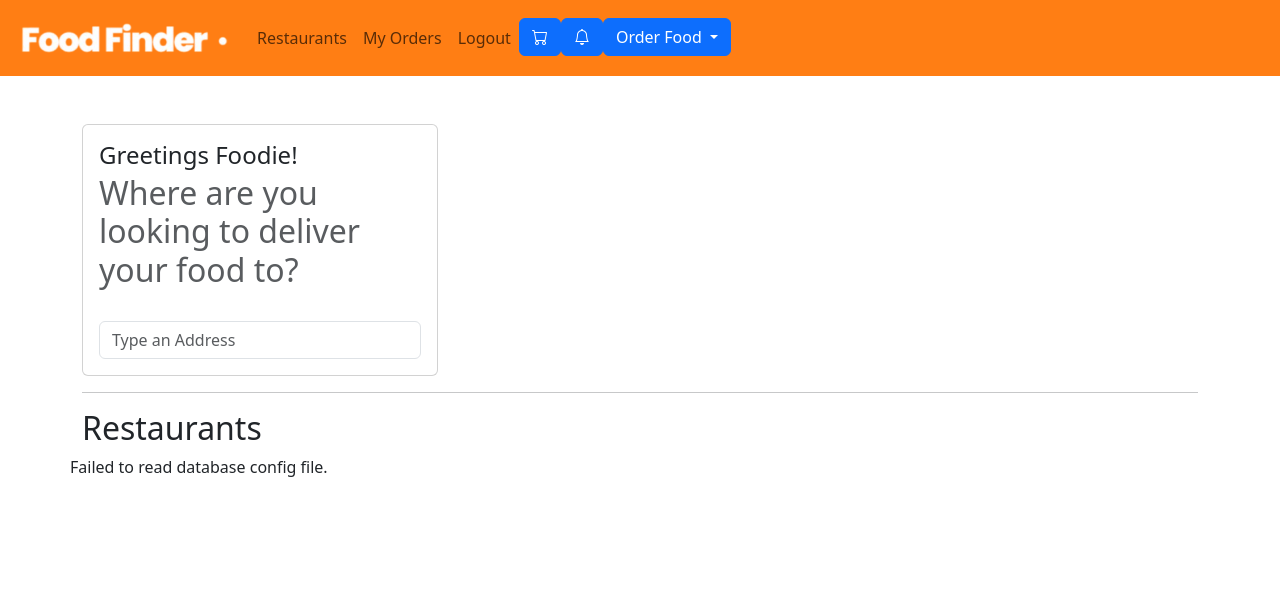
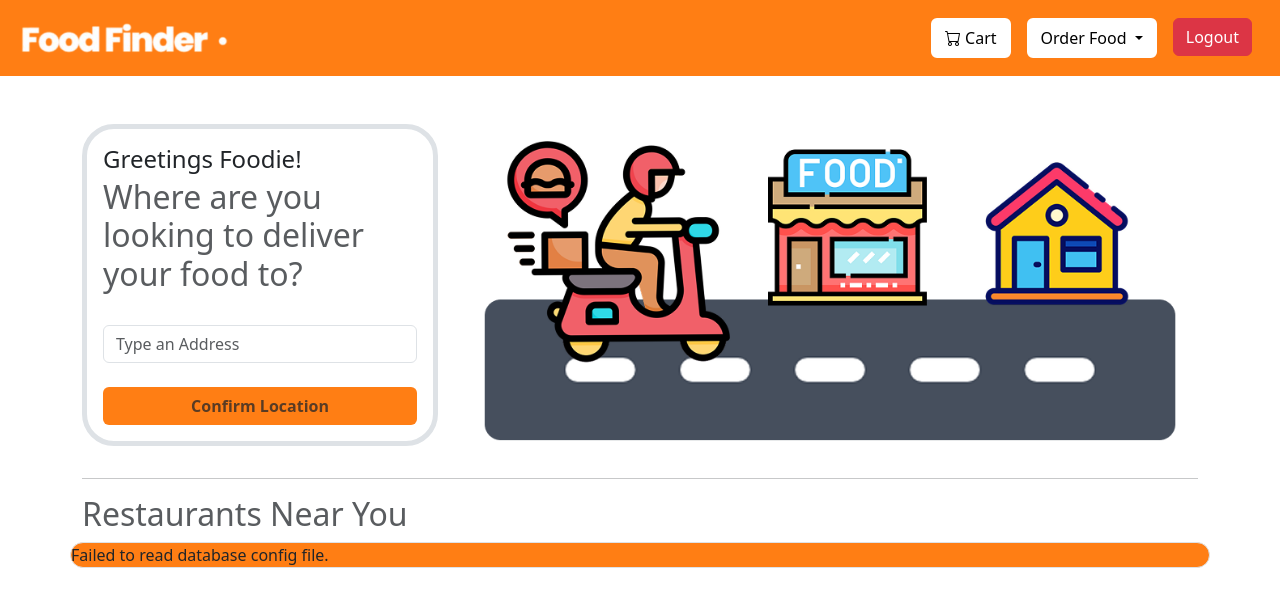
Before and after one commit to Kaijun6555/web-project, a PHP site: page / in a window 1280 px wide. Shown: the top 607 px of the page. Run offline with PHP 8.4, Linux system fonts and the light colour scheme; the visitor is signed in with stand-in values (Sample User, id 1); some libraries are stand-ins or nearby versions.

Commit message:
Fix index UI, Navbar UI, and fixed cart issue

```diff
--- a/public/css/main.css
+++ b/public/css/main.css
@@ -1,29 +1,52 @@
-.background-orange{
+.background-orange {
     background-color: #FF7E14;
 }
 
-
-#user_role_dropdown{
-    color:white;
+.btn.background-orange:hover {
+    background-color: #CB6818 !important;
+    border-color: #CB6818 !important;
 }
 
-#map{
+.border-orange {
+    border: 10px solid #FF7E14 !important;
+}
+
+.navbar-button {
+    background-color: white;
+    border: 2px solid white;
+    color: white;
+}
+
+.navbar-button:hover{
+    background-color: #C3C3C3;
+    border: 2px solid white;
+    color: white;
+}
+
+#user_role_dropdown {
+    color: white;
+}
+
+#map {
     width: 100%;
-    height:50vw;
+    height: 50vw;
 }
 
 /* Progress Bar */
 .progress {
     height: 10px;
 }
+
 .progress-bar {
     transition: width 0.5s ease-in-out;
 }
+
 .step {
     text-align: center;
     font-size: 14px;
     font-weight: bold;
 }
+
 .step-circle {
     width: 15px;
     height: 15px;
@@ -32,6 +55,12 @@
     display: inline-block;
     margin-bottom: 5px;
 }
+
 .step-circle.active {
     background-color: red;
 }
+
+.restaurant:hover{
+    background-color: #E2E2E2;
+    transition: all 1s ease;
+}
--- a/public/inc/nav.inc.php
+++ b/public/inc/nav.inc.php
@@ -16,54 +16,42 @@ if ($_SERVER["REQUEST_METHOD"] == "POST" && isset($_POST["remove_id"])) {
 }
 ?>
 
-<nav class="background-orange navbar navbar-expand-sm">
+<nav class="background-orange navbar navbar-expand-sm sticky-top">
     <div class="container-fluid">
         <a class="navbar-brand" href="/">
-            <img src="/static/logo.png" alt="FoodFindr" width="221" height="50" />
+            <img src="/static/logo.png" alt="FoodFinder" width="221" height="50" />
         </a>
         <button class="navbar-toggler" type="button" data-bs-toggle="collapse" data-bs-target="#navbarSupportedContent"
             aria-controls="navbarSupportedContent" aria-expanded="false" aria-label="Toggle navigation">
             <span class="navbar-toggler-icon"></span>
         </button>
         <div class="collapse navbar-collapse" id="navbarSupportedContent">
-            <ul class="navbar-nav me-auto mb-2 mb-lg-0">
+            <ul class="navbar-nav ms-auto mb-2 mb-lg-0">
 
-                <li class="nav-item">
-                    <a class="nav-link" href="/user/restaurants.php">Restaurants</a>
-                </li>
-
-
-                <?php if (!empty($_SESSION['user_id'])): ?>
-                    <li class="nav-item">
-                        <a class="nav-link" href="/user/user_orders.php">My Orders</a>
-                    </li>
-                    <li class="nav-item">
-                        <a class="nav-link" href="/logout.php">Logout</a>
-                    </li>
-                <?php else: ?>
-                    <li class="nav-item">
-                        <a class="nav-link" href="/user/login.php">Login</a>
-                    </li>
-                    <li class="nav-item">
-                        <a class="nav-link" href="/user/register.php">Register</a>
-                    </li>
-                    <li class="nav-item">
-                        <a class="nav-link" href="/restaurant/restaurant_login.php">Merchant Centre</a>
+                <?php if (empty($_SESSION['user_id'])): ?>
+                    <li class="nav-item me-3">
+                        <button class="btn navbar-button">
+                            <a class="text-black text-decoration-none" href="/restaurant/restaurant_login.php">
+                                Merchant Centre</a>
+                        </button>
                     </li>
                 <?php endif; ?>
 
-                <li class="nav-item">
-                    <button class="btn btn-primary" data-bs-toggle="offcanvas" data-bs-target="#cart">
-                        <i class="bi bi-cart"></i>
+                <li class="nav-item me-3">
+                    <button class="btn navbar-button" data-bs-toggle="offcanvas" data-bs-target="#cart">
+                        <a class="text-black text-decoration-none">
+                            <i class="bi bi-cart"></i>&nbsp;Cart
+                        </a>
                     </button>
                 </li>
 
-                <li class="nav-item">
-                    <button class="btn btn-primary"><i class="bi bi-bell"></i></button>
-                </li>
+                <?php if (!empty($_SESSION['user_id'])): ?>
+                    <!-- <li class="nav-item">
+                        <a class="nav-link" href="/user/user_orders.php">My Orders</a>
+                    </li> -->
 
-                <li class="nav-item dropdown">
-                    <button class="btn btn-primary dropdown-toggle" id="user_role_dropdown" role="button"
+                    <li class="nav-item dropdown me-3">
+                        <button class="btn navbar-button dropdown-toggle text-black" id="user_role_dropdown" role="button"
                             data-bs-toggle="dropdown" aria-expanded="false">
                             Order Food
                         </button>
@@ -75,6 +63,20 @@ if ($_SERVER["REQUEST_METHOD"] == "POST" && isset($_POST["remove_id"])) {
                             </li>
                         </ul>
                     </li>
+                    <li class="nav-item me-3">
+                        <button class="btn btn-danger">
+                            <a class="text-white text-decoration-none" href="/logout.php">
+                                Logout</a>
+                        </button>
+                    </li>
+                <?php else: ?>
+                    <li class="nav-item me-3">
+                        <button class="btn navbar-button">
+                            <a class="text-black text-decoration-none" href="/user/login.php"><i
+                                    class="bi bi-person-circle"></i>&nbsp;Login/Register</a>
+                        </button>
+                    </li>
+                <?php endif; ?>
             </ul>
         </div>
     </div>
--- a/public/index.php
+++ b/public/index.php
@@ -1,17 +1,18 @@
 <!DOCTYPE html>
 <html lang="en">
+
 <head>
     <title>Food</title>
     <?php include 'inc/head.inc.php'; ?>
 </head>
+
 <body>
     <?php include 'inc/nav.inc.php'; ?>
     <main class="container">
         <!-- Enter Location -->
         <div class="row">
             <div class="col-md-4">
-
-                <div class="card mt-5">
+                <div class="card mt-5 border border-5 rounded-5">
                     <div class="card-body">
                         <h4 class="card-title">Greetings Foodie!</h4>
                         <h2 class="card-subtitle mb-2 text-muted">Where are you looking to deliver your food to?</h2>
@@ -20,37 +21,46 @@
                             <!-- <label for="location">Enter Location</label> -->
                             <input type="text" class="form-control" id="location" name="location"
                                 placeholder="Type an Address" onfocus="getLocation()">
+                            <br>
+                            <button class="btn w-100 text-muted background-orange" type="submit">
+                                <strong>Confirm Location</strong>
+                            </button>
                         </div>
                     </div>
                 </div>
-
+            </div>
+            <div class="col-md-8">
+                <img src="/static/main-image2.png" class="mt-5" alt="hero image" width="100%">
             </div>
         </div>
         <hr>
-        <h2>Restaurants</h2>
-        <div class="row">
+        <h2>
+            <a class="text-decoration-none text-muted" href="/user/restaurants.php">Restaurants Near You
+            </a>
+        </h2>
+        <div class="row background-orange border rounded-4">
             <?php
             require '../db/db-connect.php';
-            $stmt = $conn->prepare("SELECT idrestaurant, name, address FROM restaurant ORDER BY name");
+            $stmt = $conn->prepare("SELECT idrestaurant, name, address,image FROM restaurant ORDER BY name");
             $stmt->execute();
             $result = $stmt->get_result();
             $stmt->close();
 
             while ($row = $result->fetch_assoc()):
                 ?>
-                <div class="col-md-4 mb-4">
-                    <div class="card">
-                        <div class="card-body">
-                            <h5 class="card-title"><?= htmlspecialchars($row['name']) ?></h5>
-                            <p class="card-text"><?= htmlspecialchars($row['description']) ?></p>
-                            <a href="/user/restaurant.php?id=<?= $row['idrestaurant'] ?>" class="btn btn-primary">View Menu</a>
+                <div class="col-md-3 mt-3 mb-3">
+                    <a class="text-decoration-none" href="/user/restaurant.php?id=<?= $row['idrestaurant'] ?>">
+                        <div class="card restaurant">
+                            <img src="<?= $row['image'] ?>" class="card-img-top" alt="store image">
+                            <div class="card-body">
+                                <h5 class="card-title"><?= htmlspecialchars($row['name']) ?></h5>
+                            </div>
                         </div>
-                    </div>
+                    </a>
                 </div>
             <?php endwhile; ?>
         </div>
     </main>
-    <?php include 'inc/footer.inc.php'; ?>
 
     <script>
         function getLocation() {
--- a/public/user/login.php
+++ b/public/user/login.php
@@ -86,6 +86,7 @@ if ($_SERVER['REQUEST_METHOD'] == 'POST') {
             </div>
             <button type="submit" class="btn btn-primary">Login</button>
         </form>
+        <a href="/user/register.php">Don't have an account? Sign up Here!</a>
     </div>
 
     <?php include '../inc/footer.inc.php'; ?>
--- a/public/user/restaurant.php
+++ b/public/user/restaurant.php
@@ -89,12 +89,12 @@ if ($_SERVER["REQUEST_METHOD"] == "POST" && isset($_POST["menu_id"])) {
                             <p class="card-text"><?= nl2br(htmlspecialchars($menu_item['description'])) ?></p>
                             <span class="text-success">$<?= number_format($menu_item['price'], 2) ?></span>
                             <button class="btn btn-success rounded-circle" data-bs-toggle="offcanvas"
-                                data-bs-target="#foodDetail">
+                                data-bs-target="#foodDetail<?= $menu_item['idmenu_item'] ?>">
                                 <i class="bi bi-plus"></i>
                             </button>
                         </div>
                     </div>
-                    <div class="offcanvas offcanvas-end" tabindex="-1" id="foodDetail">
+                    <div class="offcanvas offcanvas-end" tabindex="-1" id="foodDetail<?= $menu_item['idmenu_item'] ?>">
                         <div class="offcanvas-header">
                             <h5 class="offcanvas-title"><?= htmlspecialchars($menu_item['itemName']) ?></h5>
                             <button type="button" class="btn-close" data-bs-dismiss="offcanvas"></button>
```
Also changed, not shown: public/static/main-image.png, public/static/main-image2.png (added). Lines whose indentation alone changed are shown as unchanged.
